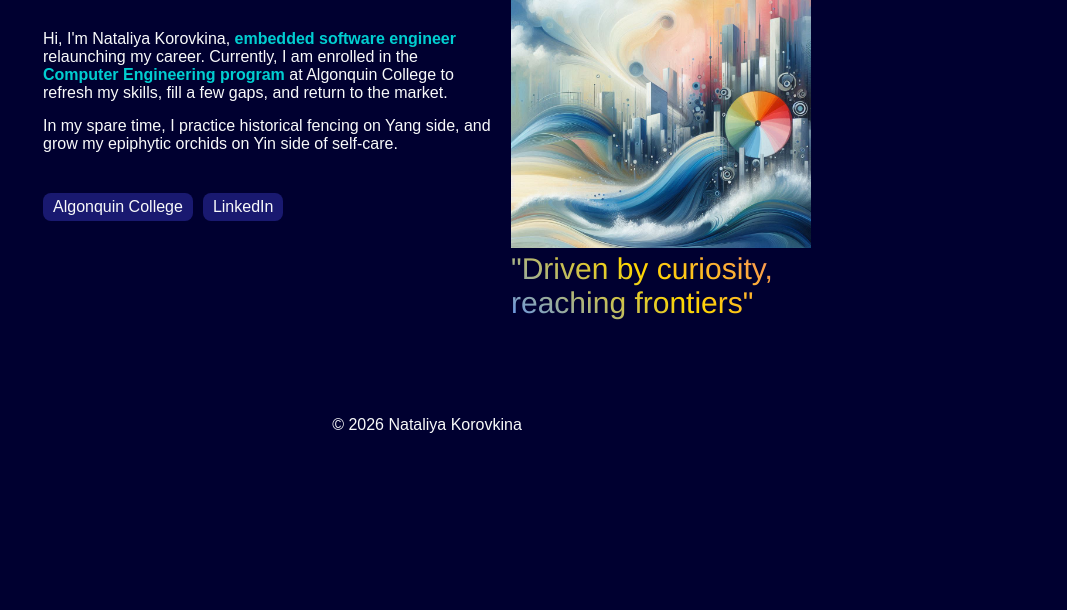
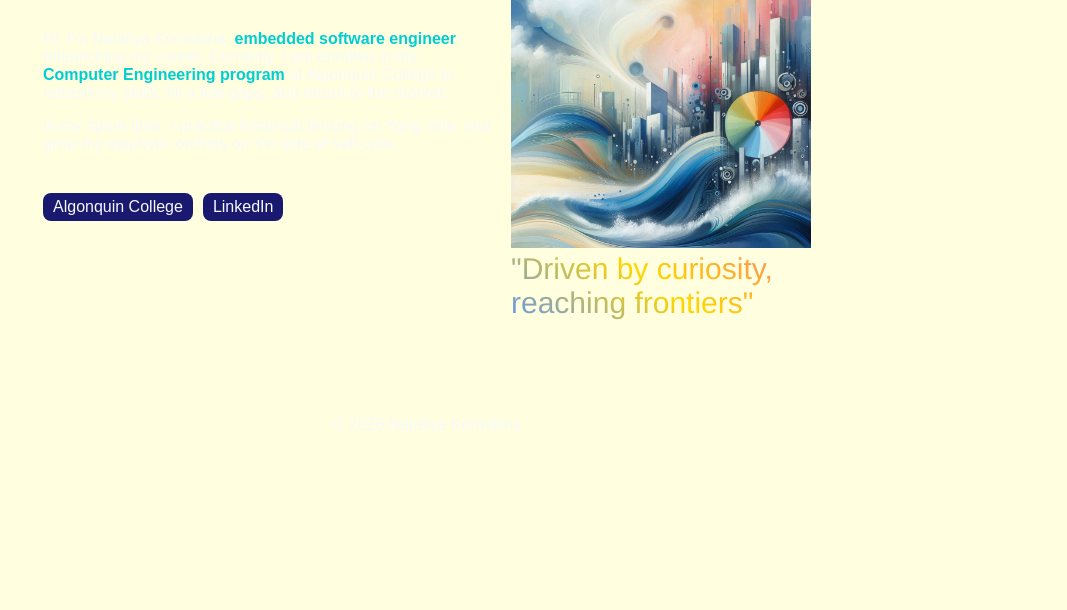
Before and after one commit to kernels-abreeze/kernels-abreeze.github.io, a plain HTML site: page index.html in a window 1280 px wide. Shown: the part 190-800 px from the top of the page, without its empty margins (213-1280 px from the left). Drawn offline with Linux system fonts and the light colour scheme.

Commit message:
Change background color and update stylesColor
Updated the body background color and adjusted styles for various elements across multiple pages.

```diff
--- a/styles/professional-style.css
+++ b/styles/professional-style.css
@@ -4,7 +4,7 @@
 body {
 
     margin: 0;
-    background-color:#000030;
+    background-color:#ffffe0;/*#000030;*/
     color: #F8F9FA;
     font-family:Arial, Helvetica, sans-serif;
     font-size: medium;
```
